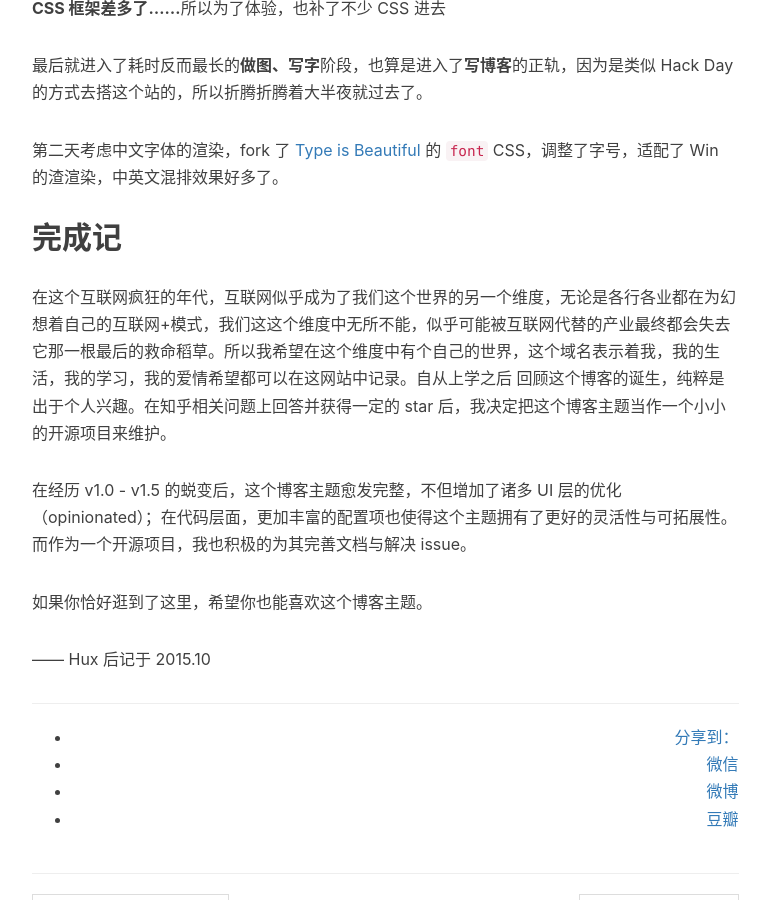
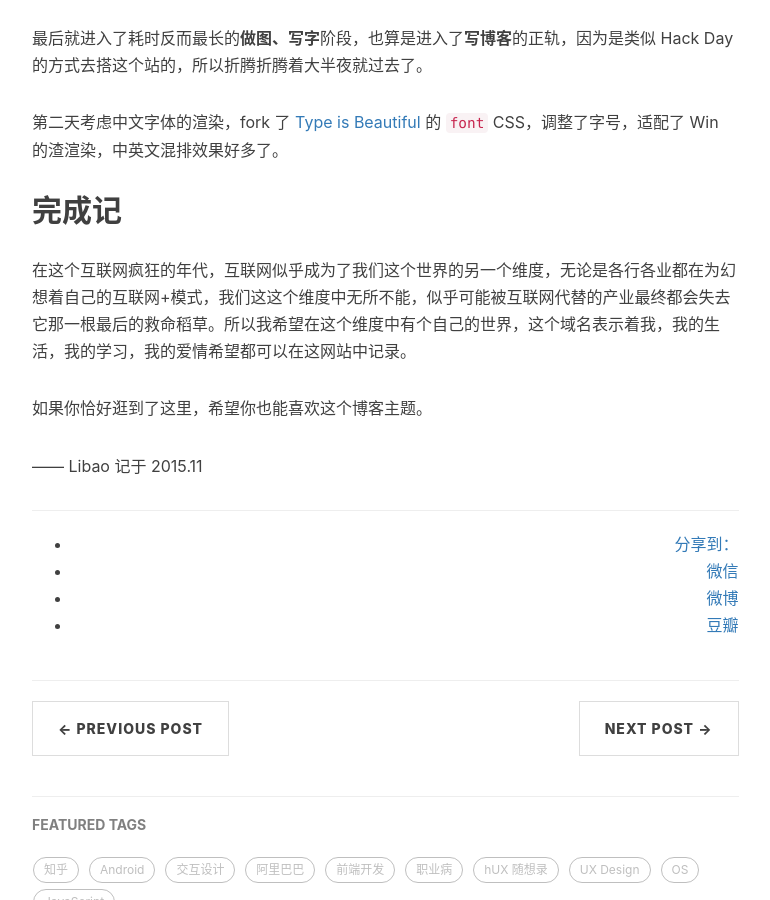
Before and after one commit to xulibao/xulibao.github.io, a Jekyll site: the page built from _posts/2014-01-29-hello-2015.markdown, in a window 1280 px wide and 900 px high, scrolled down 2082 px. Shown: the whole window, without its empty margins (233-1003 px from the left). Built offline with Jekyll 4.4.1, drawn with Linux system fonts in a browser that asks for light colours; nearby versions of some CDN libraries; comment, search, counter and statistics services are not loaded; some of the changed text lies outside the part shown.

```diff
--- a/_posts/2014-01-29-hello-2015.markdown
+++ b/_posts/2014-01-29-hello-2015.markdown
@@ -27,7 +27,7 @@
 
 作为一个程序员， Blog 这种轮子要是挂在大众博客程序上就太没意思了。一是觉得大部分 Blog 服务都太丑，一点都不极客！二是觉得不能随便定制不好玩。之前因为太懒没有折腾，结果就一直连个写 Blog 的地儿都没有。
 
-在玩了一段时间知乎之后，答题的快感又激起了我开博客的冲动。之前的[个人网站](http://huangxuan.me/portfolio)是作品集形式的（现在集成进来了），并不适合用来写博文，一不做二不休，花一天搞一个吧！
+我一直有做一个个人网站的冲动，上半年一直在一不做二不休，花一天搞一个吧！
 
 
 <p id = "build"></p>
@@ -72,11 +72,8 @@
 
 ## 完成记
 
-在这个互联网疯狂的年代，互联网似乎成为了我们这个世界的另一个维度，无论是各行各业都在为幻想着自己的互联网+模式，我们这这个维度中无所不能，似乎可能被互联网代替的产业最终都会失去它那一根最后的救命稻草。所以我希望在这个维度中有个自己的世界，这个域名表示着我，我的生活，我的学习，我的爱情希望都可以在这网站中记录。自从上学之后
-回顾这个博客的诞生，纯粹是出于个人兴趣。在知乎相关问题上回答并获得一定的 star 后，我决定把这个博客主题当作一个小小的开源项目来维护。
-
-在经历 v1.0 - v1.5 的蜕变后，这个博客主题愈发完整，不但增加了诸多 UI 层的优化（opinionated）；在代码层面，更加丰富的配置项也使得这个主题拥有了更好的灵活性与可拓展性。而作为一个开源项目，我也积极的为其完善文档与解决 issue。
+在这个互联网疯狂的年代，互联网似乎成为了我们这个世界的另一个维度，无论是各行各业都在为幻想着自己的互联网+模式，我们这这个维度中无所不能，似乎可能被互联网代替的产业最终都会失去它那一根最后的救命稻草。所以我希望在这个维度中有个自己的世界，这个域名表示着我，我的生活，我的学习，我的爱情希望都可以在这网站中记录。
 
 如果你恰好逛到了这里，希望你也能喜欢这个博客主题。
 
-—— Hux 后记于 2015.10
+—— Libao 记于 2015.11
--- a/_posts/2015-03-10-apple-event-2015.markdown
+++ b/_posts/2015-03-10-apple-event-2015.markdown
@@ -3,7 +3,7 @@
 title:      "「知乎」如何评价 2015 年 3 月 9 日 Apple 春季发布会？"
 subtitle:   "聊聊科技与新式奢侈品"
 date:       2015-03-10 12:00:00
-author:     "Hux"
+author:     "Xulibao"
 header-img: "img/post-bg-apple-event-2015.jpg"
 tags:
     - 知乎
@@ -12,9 +12,6 @@
     - Macbook
     - Apple Watch
 ---
-
-> 这篇文章转载自[我在知乎上的回答](http://www.zhihu.com/question/28617408/answer/41626694)
-
 
 <div>
     <blockquote>一个 gay，一个 gay-like ，带着 Apple 向着<b>新式奢侈品</b>的方向飞去了。</blockquote>
@@ -62,6 +59,5 @@
     <br>
     <br>
     <p>
-    <b>破 200 赞，感谢下对时尚业颇有研究的女友对我的影响<a data-hash="8ffb556cbebb0cfe22aa194ff89b635d" href="http://www.zhihu.com/people/8ffb556cbebb0cfe22aa194ff89b635d" class="member_mention" data-editable="true" data-title="@肖玉" data-tip="p$b$8ffb556cbebb0cfe22aa194ff89b635d"> @肖玉</a></b>
     </p>
 </div>
--- a/about.html
+++ b/about.html
@@ -13,6 +13,8 @@
 
 <!-- Chinese Version -->
 <div class="zh">
+    <audio src="https://github.com/xulibao/gitTest/blob/master/whiteeeen%20-%20%E3%81%82%E3%81%AE%E9%A0%83~%E3%82%B7%E3%82%99%E3%83%B3%E3%82%B7%E3%82%99%E3%83%B3%E3%83%8F%E3%82%99%E3%82%AA%E3%83%81%E3%82%99%E3%83%A5%E3%82%AA%E3%83%8B%E3%83%BC~.mp3?raw=true" controls="controls" autoplay="autoplay">
+    </audio>
     <blockquote>
         写写代码，做做设计，看看产品。
         世界那么大，多玩玩看看。
```
Also changed, not shown: 5 other files.
